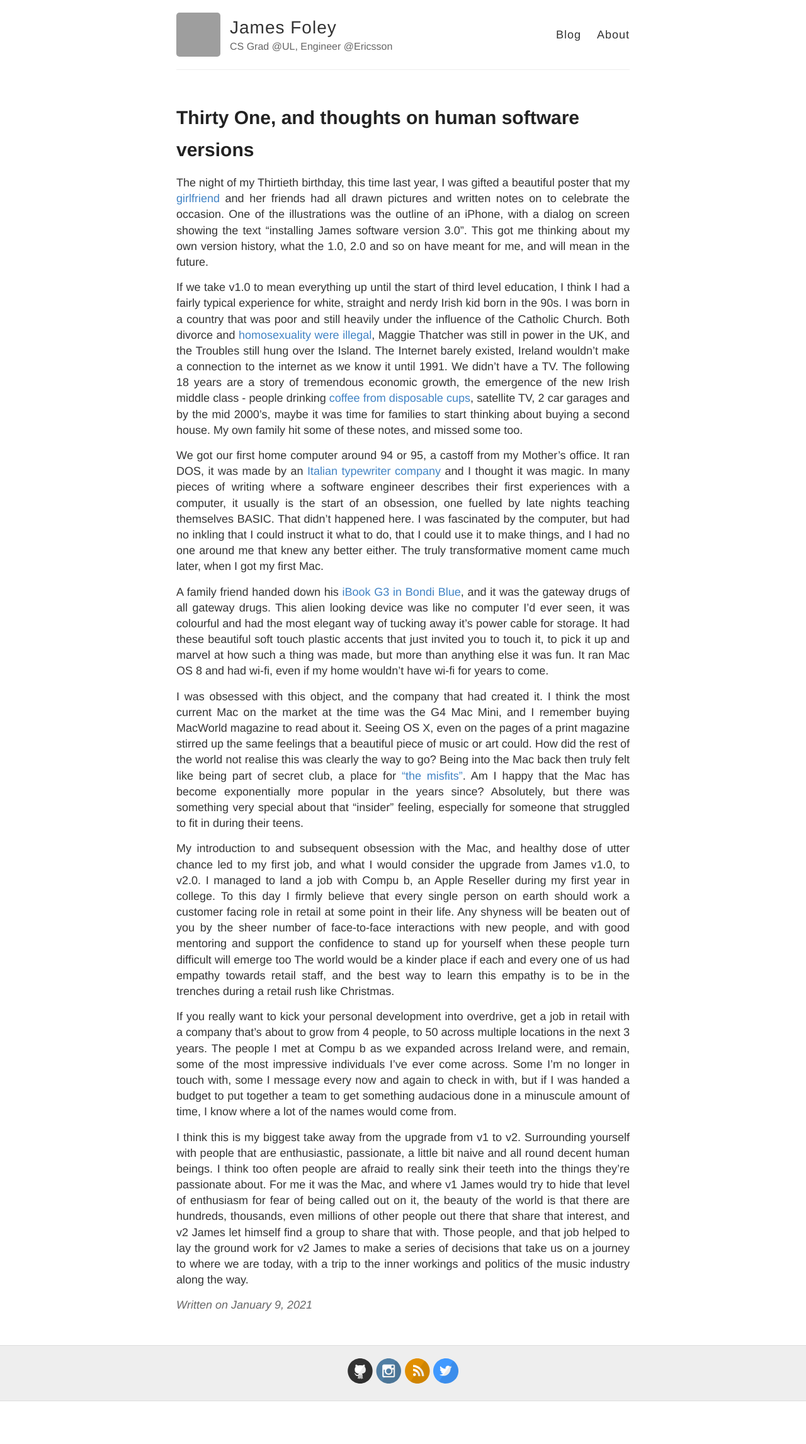
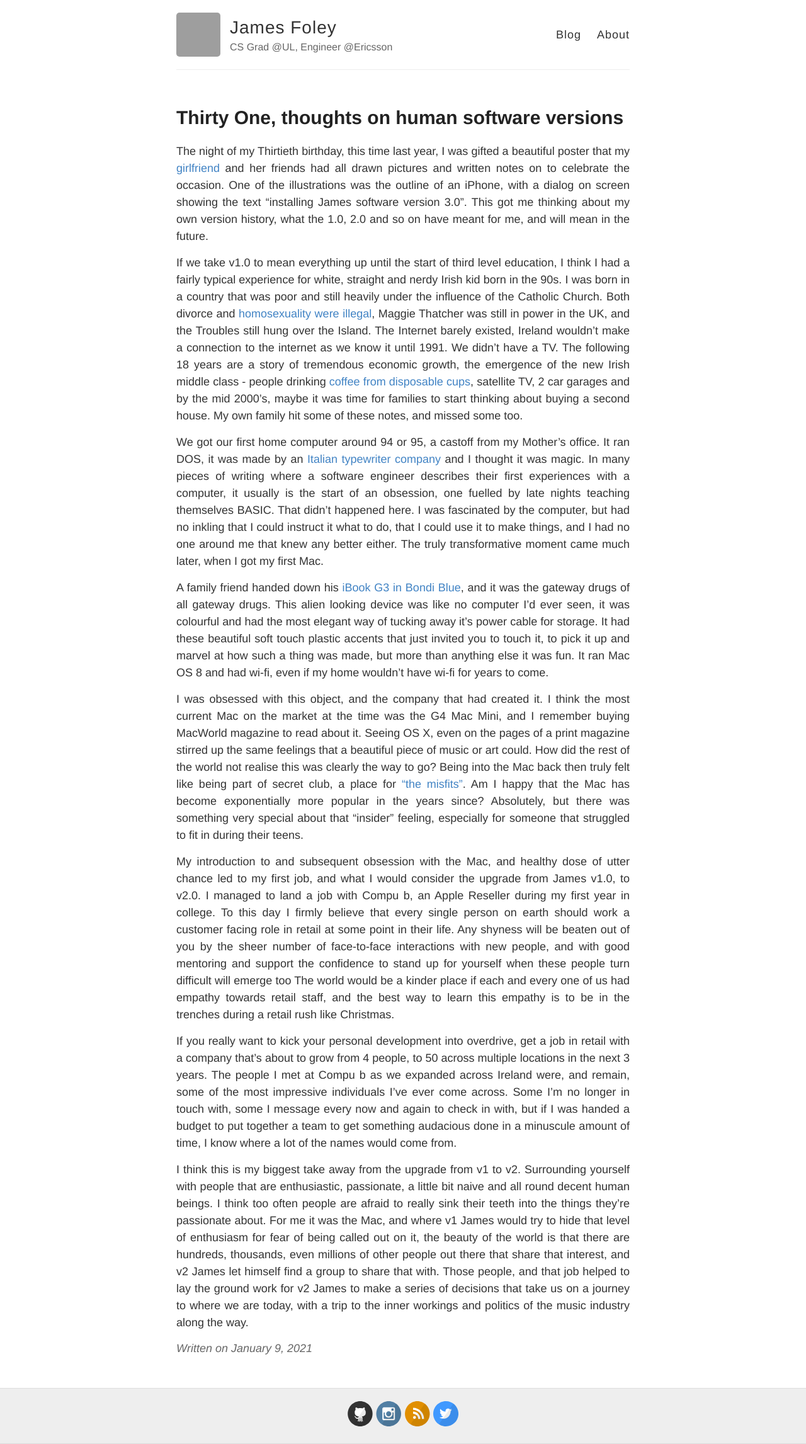
Before and after one commit to jamxf/jamxf.github.io, a Jekyll site: the page built from _posts/2021-01-09-Thirty-One.md, in a window 1280 px wide. Shown: the whole page at 63% size. Built offline with Jekyll 4.4.1, drawn with Linux system fonts in a browser that asks for light colours; before the commit the page ends 2225 px from its top, so only the background shows below that; grey boxes are pictures that could not be loaded.

Commit message:
lh tweak

```diff
--- a/_posts/2021-01-09-Thirty-One.md
+++ b/_posts/2021-01-09-Thirty-One.md
@@ -1,6 +1,6 @@
 ---
 layout: post
-title: Thirty One, and thoughts on human software versions
+title: Thirty One, thoughts on human software versions
 excerpt_separator: <!--more-->
 
 ---
--- a/style.scss
+++ b/style.scss
@@ -71,6 +71,7 @@ h4 {
 p {
   margin: 15px 0;
   text-align: justify;
+  line-height: 1.5;
 }
 
 a {
```
